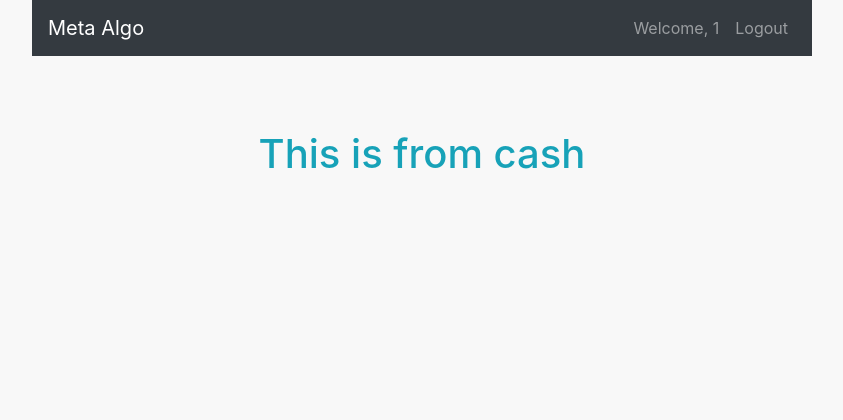
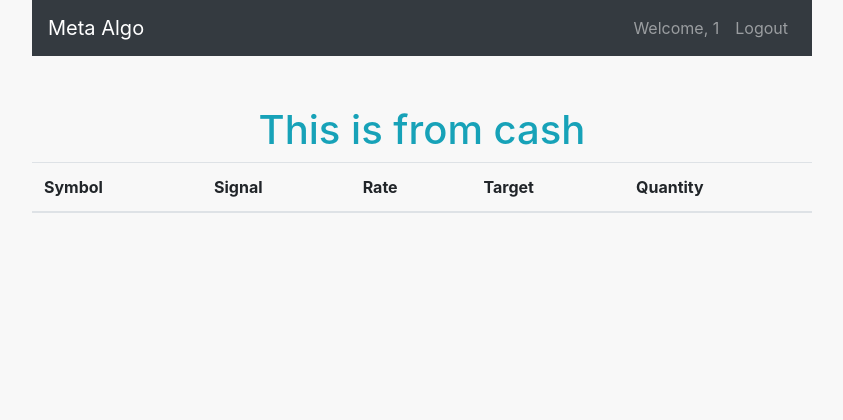
Before and after one commit to Devsixth/webapp, a Flask app: page /cash in a window 1280 px wide. Shown: the top 420 px of the page, without its empty margins (218-1061 px from the left). Run offline with Flask 2, Linux system fonts and the light colour scheme; a user stored in the database is signed in; lists and menus that the app fills with data are empty; some libraries are stand-ins or nearby versions.

Commit message:
Update cash.html

```diff
--- a/templates/cash.html
+++ b/templates/cash.html
@@ -1,8 +1,29 @@
 {% extends "new_base.html" %}
 
 {% block content %}
-          <br>
-    <div class="container text-info"><h1>
-        This is from cash
-    </h1></div>
+    <div class="container text-info"><h1>This is from cash</h1></div>
+<table class="table">
+            <thead>
+                <tr>
+                    <th>Symbol</th>
+                    <th>Signal</th>
+                    <th>Rate</th>
+                    <th>Target</th>
+                    <th>Quantity</th>
+                    <!-- Add more columns here if needed -->
+                </tr>
+            </thead>
+            <tbody>
+                {% for doc in documents %}
+                    <tr>
+                        <td>{{ doc["Symbol"] }}</td>
+                        <td>{{ doc["Signal"] }}</td>
+                        <td>{{ doc["Rate"] }}</td>
+                        <td>{{ doc["Target"] }}</td>
+                        <td>{{ doc["Quantity"] }}</td>
+                        <!-- Add more columns here if needed -->
+                    </tr>
+                {% endfor %}
+            </tbody>
+        </table>
 {% endblock %}
```
